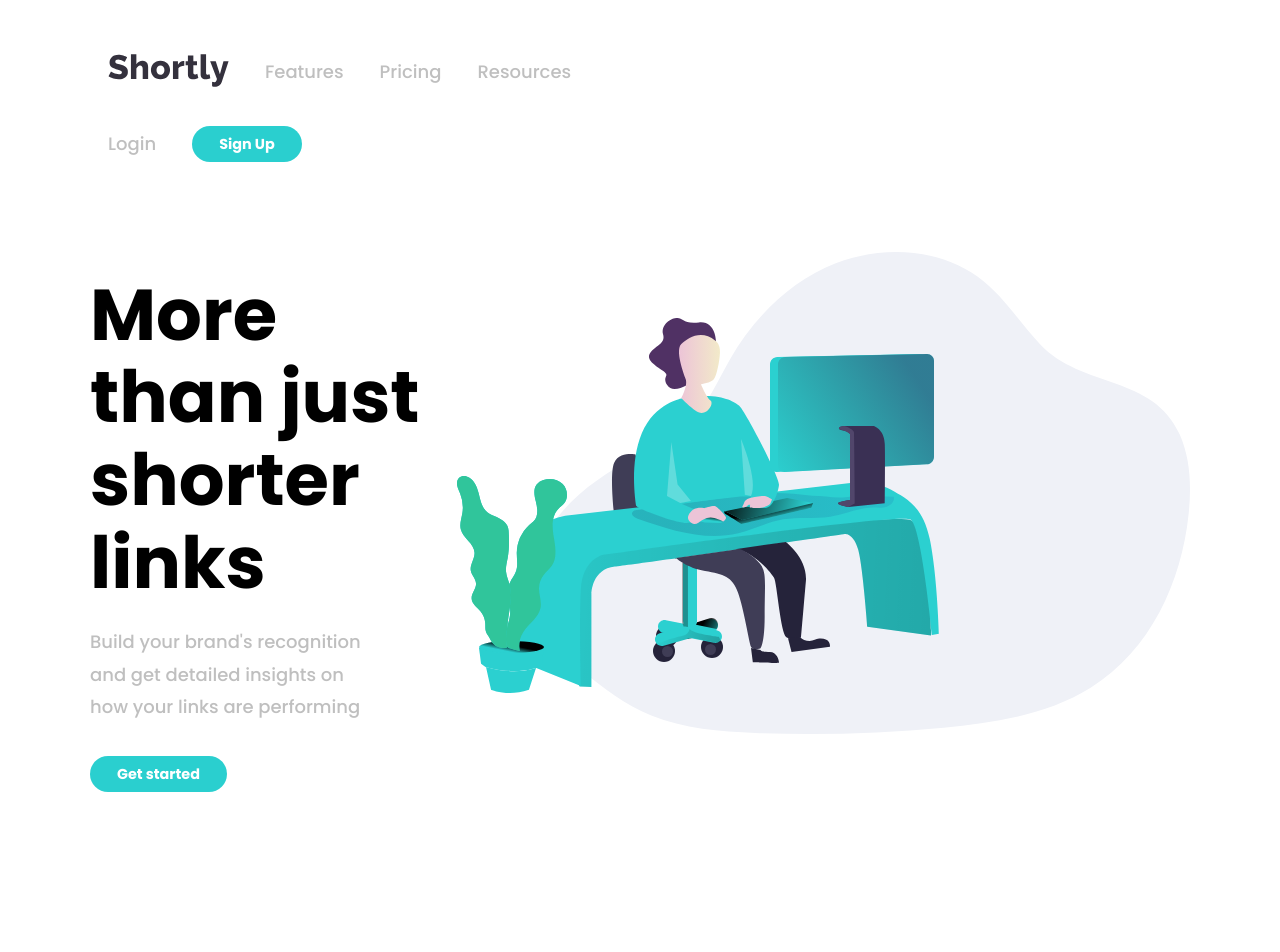
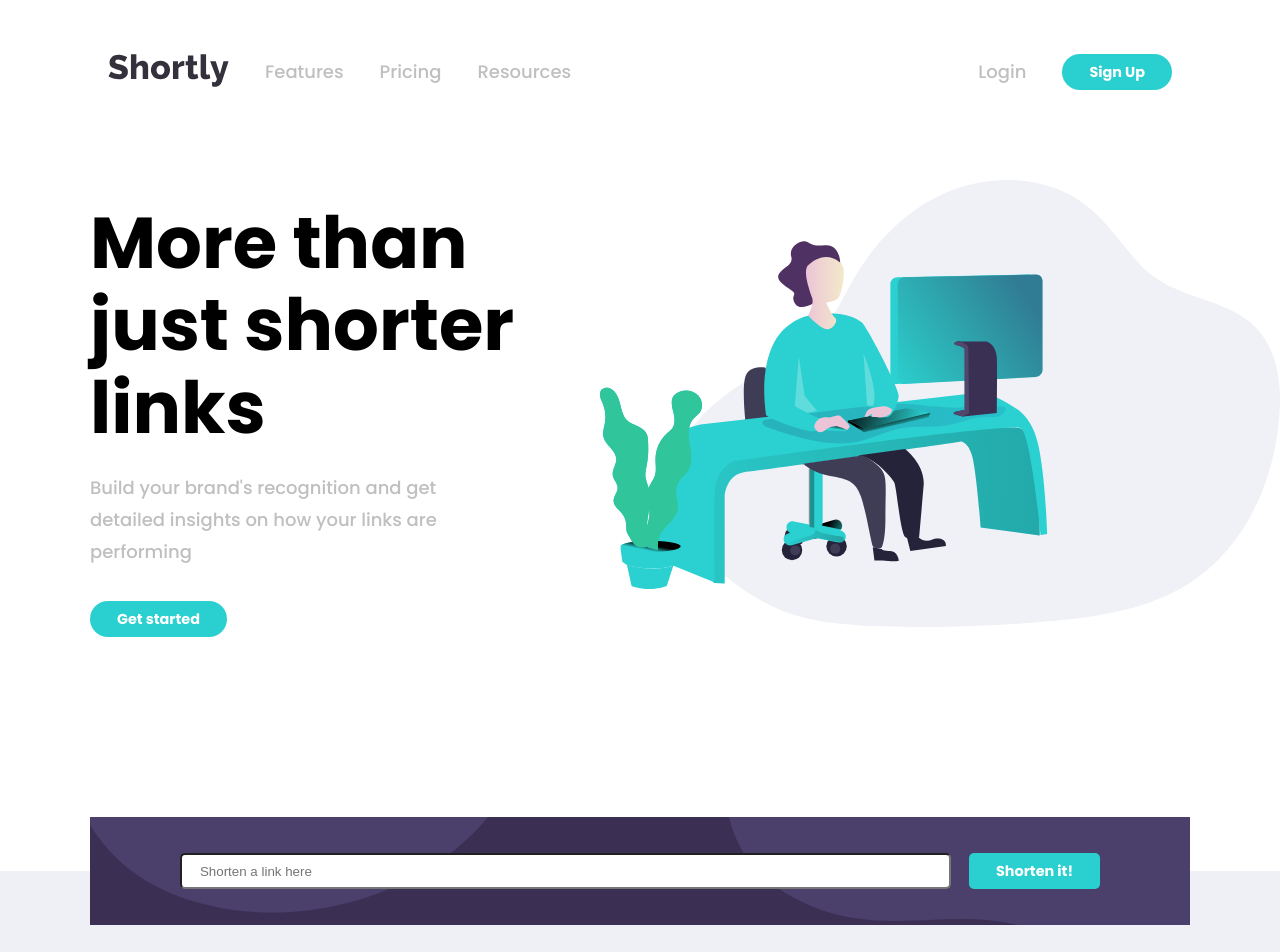
Before and after one commit to cornelia-schulz/fm-url-shortening-api, a React (Create React App) app: page / in a window 1280 px wide. Shown: the top 952 px of the page. Built offline with nearby package versions, Linux system fonts and the light colour scheme.

Commit message:
style update to blurb section

```diff
--- a/src/styles/_style.scss
+++ b/src/styles/_style.scss
@@ -10,10 +10,11 @@
 $black: #111;
 $white: #fff;
 
-html, body, #root, .App {
+html, body {
   font-family: 'Poppins', sans-serif;
   font-size: 18px;
   height: 100%;
+  width: 100%;
 }
 
 html {
@@ -81,6 +82,11 @@
     svg {
       color: $grey;
     }
+}
+
+.navigation-desktop {
+  display: flex;
+  justify-content: space-between;
 }
 
 .nav-menu-bar {
@@ -182,6 +188,14 @@
   }
 }
 
+.picture-wrapper {
+  margin-right: -5rem;
+
+    & img {
+      width: 100%;
+    }
+  }
+
 .search {
   background-color: $dark-violet;
   background-image: url('/images/bg-boost-desktop.svg');
@@ -206,7 +220,7 @@
 
 .search-container {
   margin: 0 auto;
-  padding: 2rem 5rem;
+  padding: 2rem 0;
 }
 
 .statistics {
```
